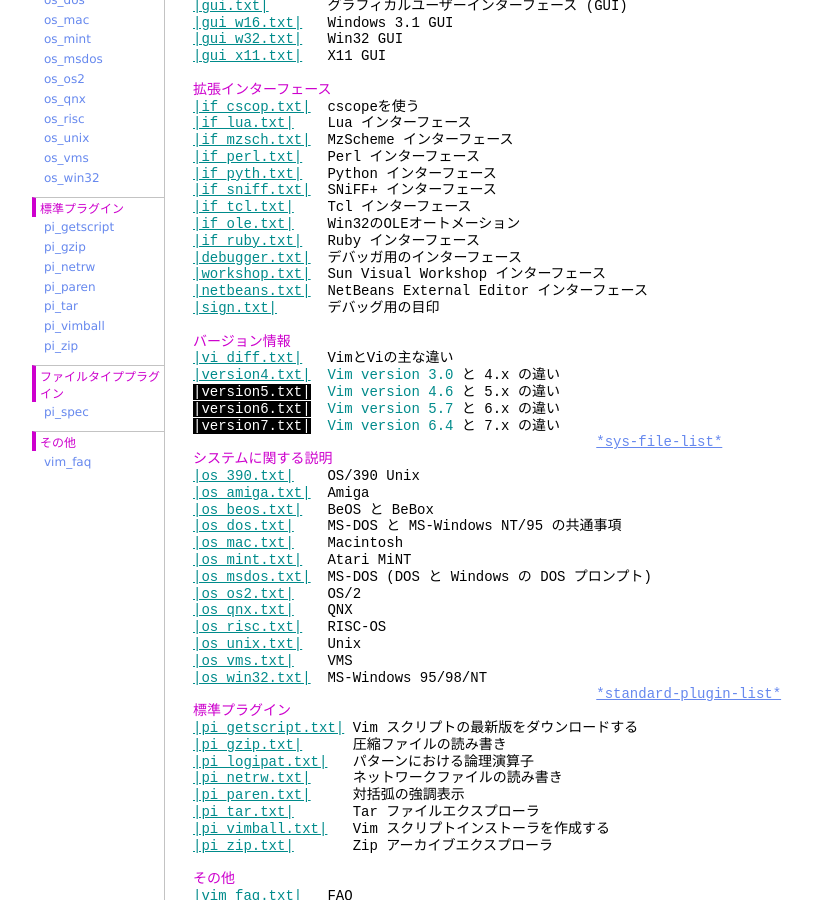
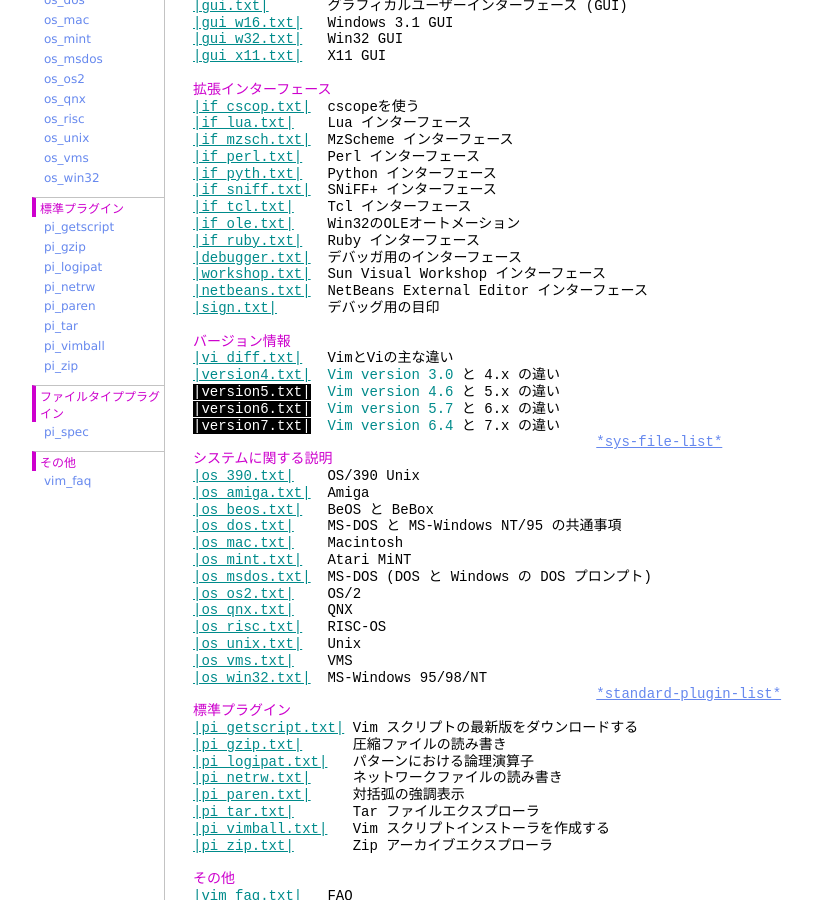
Before and after one commit to vim-jp/vimdoc-ja, a Jekyll site: the page built from index.html, in a window 1280 px wide and 900 px high, scrolled down 2792 px. Shown: the whole window, without its empty margins (208-1021 px from the left). Built offline with Jekyll 4.4.1, drawn with Linux system fonts in a browser that asks for light colours; nearby versions of some CDN libraries; Markdown is read by kramdown in place of the engine named in the settings; comment, search, counter and statistics services are not loaded.

Commit message:
Add a link #126

```diff
--- a/_layouts/vimdoc.html
+++ b/_layouts/vimdoc.html
@@ -221,6 +221,7 @@
 <dd><ul>
 <li><a href="pi_getscript.html">pi_getscript</a></li>
 <li><a href="pi_gzip.html">pi_gzip</a></li>
+<li><a href="pi_logipat.html">pi_logipat</a></li>
 <li><a href="pi_netrw.html">pi_netrw</a></li>
 <li><a href="pi_paren.html">pi_paren</a></li>
 <li><a href="pi_tar.html">pi_tar</a></li>
```
